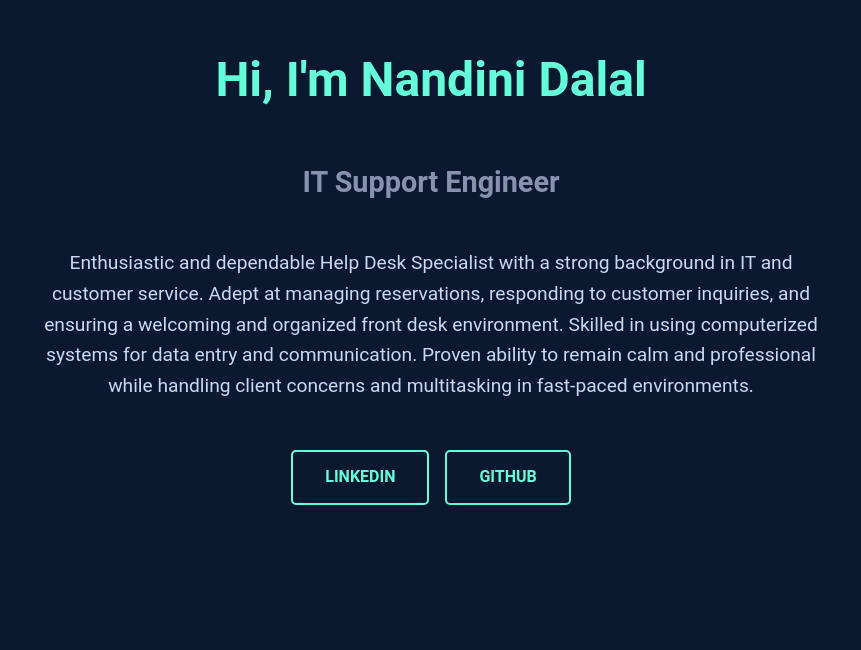
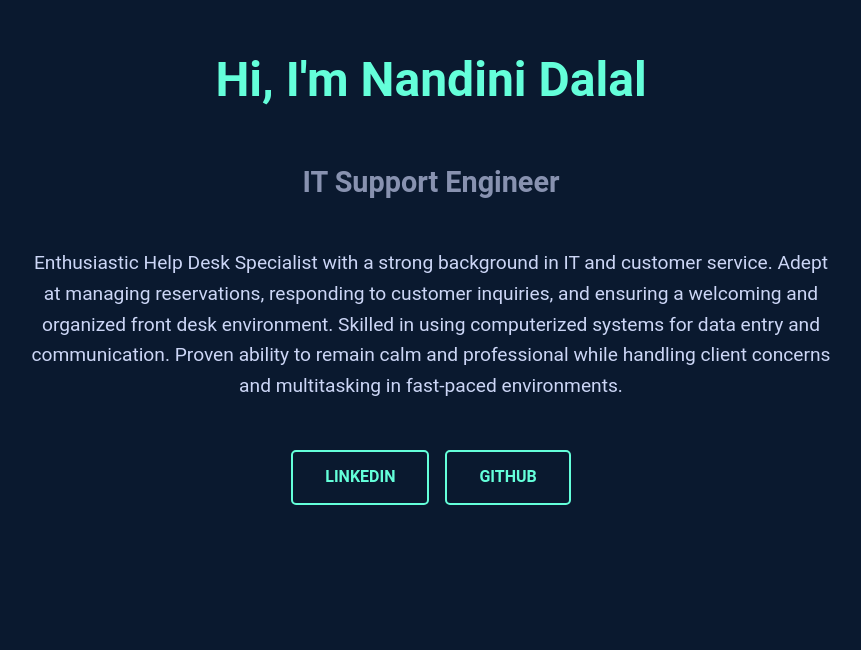
Before and after one commit to nandin14/Portfolio, a React (Create React App) app: page / in a window 1280 px wide. Shown: the part 150-800 px from the top of the page, without its empty margins (209-1070 px from the left). Built offline with nearby package versions, Linux system fonts and the light colour scheme.

Commit message:
added changes

```diff
--- a/src/Components/About.js
+++ b/src/Components/About.js
@@ -6,7 +6,7 @@ function About() {
       <h1>Hi, I'm Nandini Dalal</h1>
       <h2>IT Support Engineer</h2>
       <p>
-      Enthusiastic and dependable Help Desk Specialist with a strong background in IT and customer service.
+      Enthusiastic Help Desk Specialist with a strong background in IT and customer service.
 Adept at managing reservations, responding to customer inquiries, and ensuring a welcoming and organized
 front desk environment. Skilled in using computerized systems for data entry and communication. Proven
 ability to remain calm and professional while handling client concerns and multitasking in fast-paced
```
